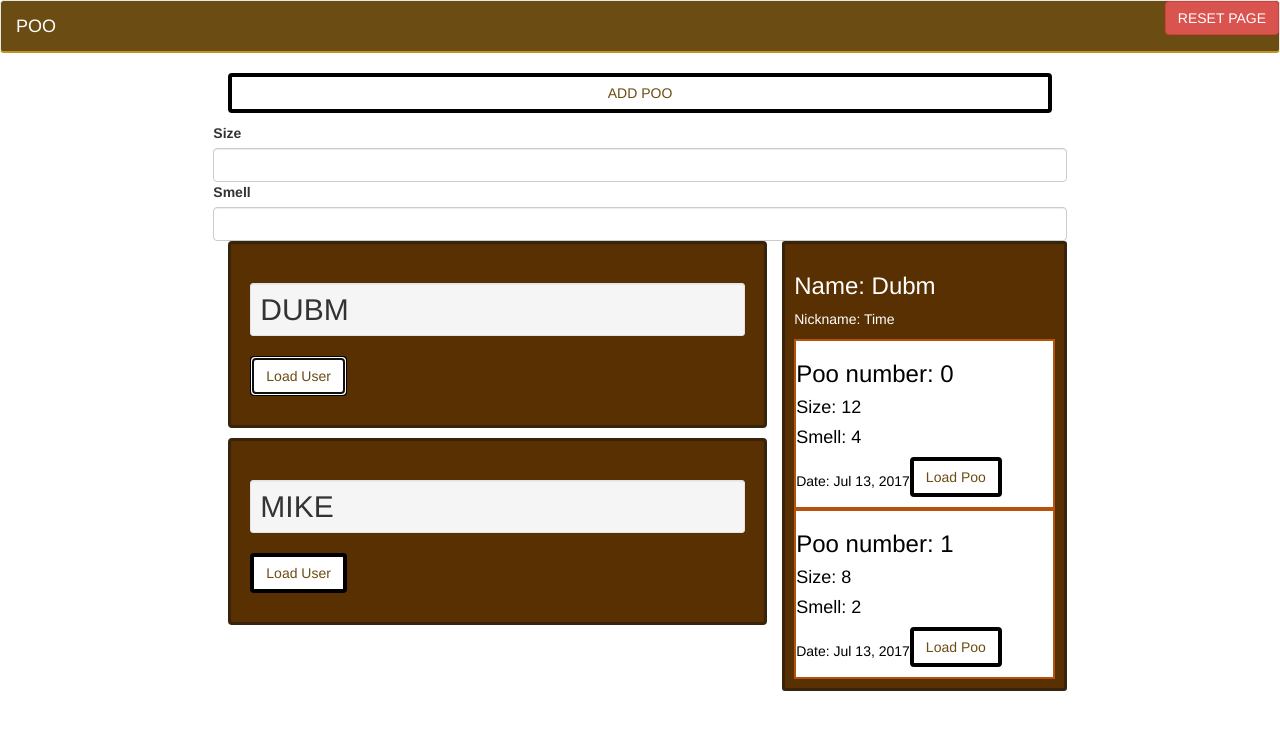
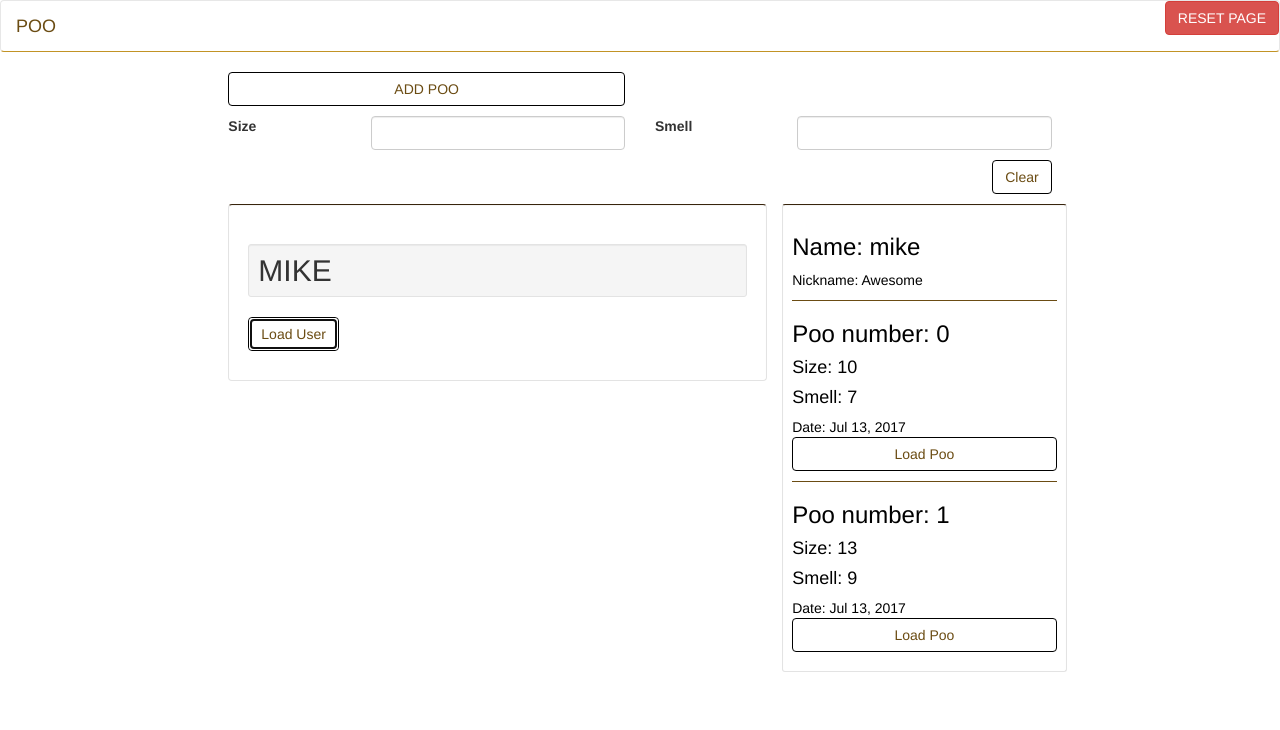
Before and after one commit to MikeWight/testing-sass, an Angular app: page / in a window 1280 px wide. Both pictures are taken after a click on the button "Load User". Shown: the top 730 px of the page. Built offline with nearby package versions, Linux system fonts and the light colour scheme.

Commit message:
Added better styles for the site

```diff
--- a/src/app/app.component.scss
+++ b/src/app/app.component.scss
@@ -8,7 +8,7 @@ $poop-brown: #593001;
 
 .pootun {
   background-color: white;
-  border: 4px solid black;
+  border: 1px solid black;
   color: $poop;
   margin-bottom: 10px;
   &:hover {
@@ -20,3 +20,21 @@ $poop-brown: #593001;
 .poorders {
   border: 20px solid $poop-conference;
 }
+
+.full-pootun {
+  @extend .pootun;
+  width: 100%;
+}
+
+.right-pootun {
+  @extend .pootun;
+  float: right;
+  margin-top: 10px;
+  clear: both;
+}
+
+.clearBoth {
+  width: 100%;
+  clear: both;
+  float: left;
+}
--- a/src/app/crud/crud.component.html
+++ b/src/app/crud/crud.component.html
@@ -1,8 +1,11 @@
 <div *ngIf="userGotTime()">
   <div>
-    <div class="col-xs-12" *ngIf="!editingTime()">
-      <button class="btn btn-danger full-pootun" (click)="addPoo()">ADD POO</button>
+    <div class="clearBoth">
+      <div class="col-xs-6" *ngIf="!editingTime()">
+        <button class="btn btn-danger full-pootun" (click)="addPoo()">ADD POO</button>
+      </div>
     </div>
+
     <div *ngIf="editingTime()">
       <div class="col-xs-6">
         <button class="btn btn-danger full-pootun" (click)="modifyPoo()">MOFIDY POO</button>
@@ -17,9 +20,24 @@
     </div>
   </div>
   <form [formGroup]="signupForm" (ngSubmit)="onSubmit()">
-    <label for="size">Size</label>
-    <input type="text" id="size" formControlName="size" class="form-control">
-    <label for="smell">Smell</label>
-    <input type="text" id="smell" formControlName="smell" class="form-control">
+    <div class="col-xs-2">
+      <label for="size">Size</label>
+    </div>
+    <div class="col-xs-4">
+      <input type="text" id="size" formControlName="size" class="form-control">
+    </div>
+    <div class="col-xs-2">
+      <label for="smell">Smell</label>
+    </div>
+    <div class="col-xs-4">
+      <input type="text" id="smell" formControlName="smell" class="form-control">
+    </div>
+
+
+
   </form>
+  <div class="col-xs-12">
+    <button class="btn btn-danger right-pootun" (click)="clearThePoo()">Clear</button>
+
+  </div>
 </div>
--- a/src/app/crud/crud.component.scss
+++ b/src/app/crud/crud.component.scss
@@ -1,7 +1 @@
 @import './../app.component';
-
-
-.full-pootun {
-  @extend .pootun;
-  width: 100%;
-}
--- a/src/app/crud/crud.component.ts
+++ b/src/app/crud/crud.component.ts
@@ -60,6 +60,11 @@ export class CrudComponent implements OnInit, OnDestroy {
     this.userService.addPoo(this.poo);
   }
 
+  clearThePoo(){
+    this.signupForm.reset();
+    this.userService.removePooId();
+  }
+
   ngOnDestroy() {
     this.subscription.unsubscribe();
   }
--- a/src/app/header/header.component.scss
+++ b/src/app/header/header.component.scss
@@ -1,14 +1,15 @@
 @import './../app.component';
 
 .poo-nav {
-  border-bottom: 2px solid $poop-conference;
-  background-color: $poop;
-  color: white;
+  border-bottom: 1px solid $poop-conference;
+  background-color: white;
+  color: $poop;
   a {
-    color: white;
+    color: $poop;
     &:hover {
-      background-color: white;
-      color: $poop;
+      background-color: $poop;
+      border: 1px solid $poop-conference;
+      color: white;
       cursor: pointer;
     }
   }
--- a/src/app/poo/poo.component.html
+++ b/src/app/poo/poo.component.html
@@ -4,5 +4,5 @@
     <h4>Size: {{poo.size}}</h4>
     <h4>Smell: {{poo.smell}}</h4>
     <span>Date: {{poo.dateAndTime | date}}</span>
-    <button class="btn btn-danger pootun" (click)="thePoo(id, poo)">Load Poo</button>
+    <button class="btn btn-danger full-pootun" (click)="thePoo(id, poo)">Load Poo</button>
   </div>
--- a/src/app/poo/poo.component.scss
+++ b/src/app/poo/poo.component.scss
@@ -2,7 +2,7 @@
 
 
 .poo-container {
-  border: 2px solid $poop-it-out;
+  border-top: 1px solid $poop;
   background-color: white;
   color: black;
 }
--- a/src/app/user.service.ts
+++ b/src/app/user.service.ts
@@ -12,22 +12,6 @@ export class UserService {
   newPooLoaded = new EventEmitter<Thepoo>();
 
   users: User[] = [
-    {
-      name:"Dubm",
-      nickname: "Time",
-      poos: [
-        {
-        size: 12,
-        smell: 4,
-        dateAndTime: new Date()
-      },
-        {
-          size: 8,
-          smell: 2,
-          dateAndTime: new Date()
-        }
-      ]
-    },
     {
       name: "mike",
       nickname:"Awesome",
@@ -88,7 +72,7 @@ export class UserService {
     this.editMode = true;
   }
 
-  removePooId(id: number){
+  removePooId(){
     this.pooId = null;
     this.editMode = false;
   }
--- a/src/app/user/user.component.scss
+++ b/src/app/user/user.component.scss
@@ -2,8 +2,8 @@
 
 
 .user-container {
-  background-color: $poop-brown;
-  border: 3px solid $poopy;
+  background-color: white;
+  border-top: 1px solid $poopy;
   margin-bottom: 10px;
-  color: white;
+  color: black;
 }
--- a/src/app/userlist/userlist.component.scss
+++ b/src/app/userlist/userlist.component.scss
@@ -2,7 +2,7 @@
 
 
 .user-list-container {
-  background-color: $poop-brown;
-  border: 3px solid $poopy;
+  background-color: white;
+  border-top: 1px solid $poopy;
   margin-bottom: 10px;
 }
```
